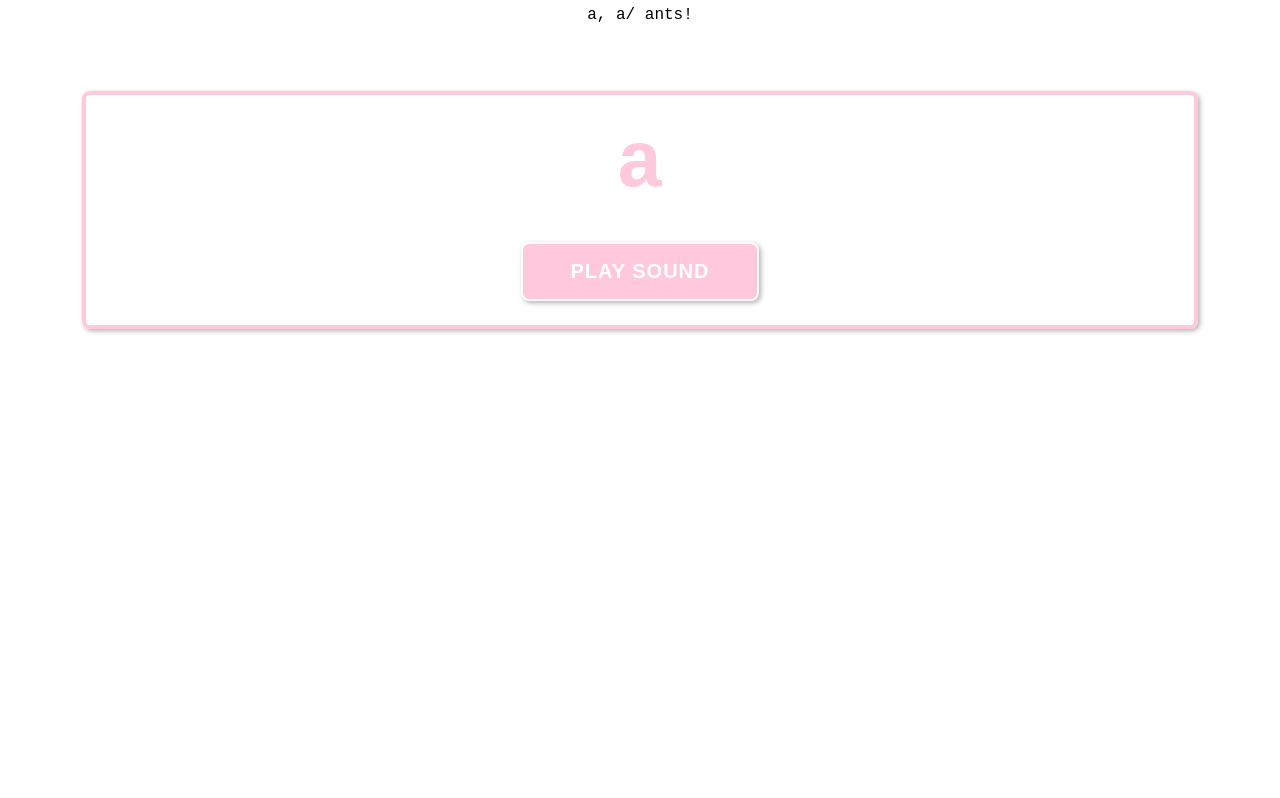
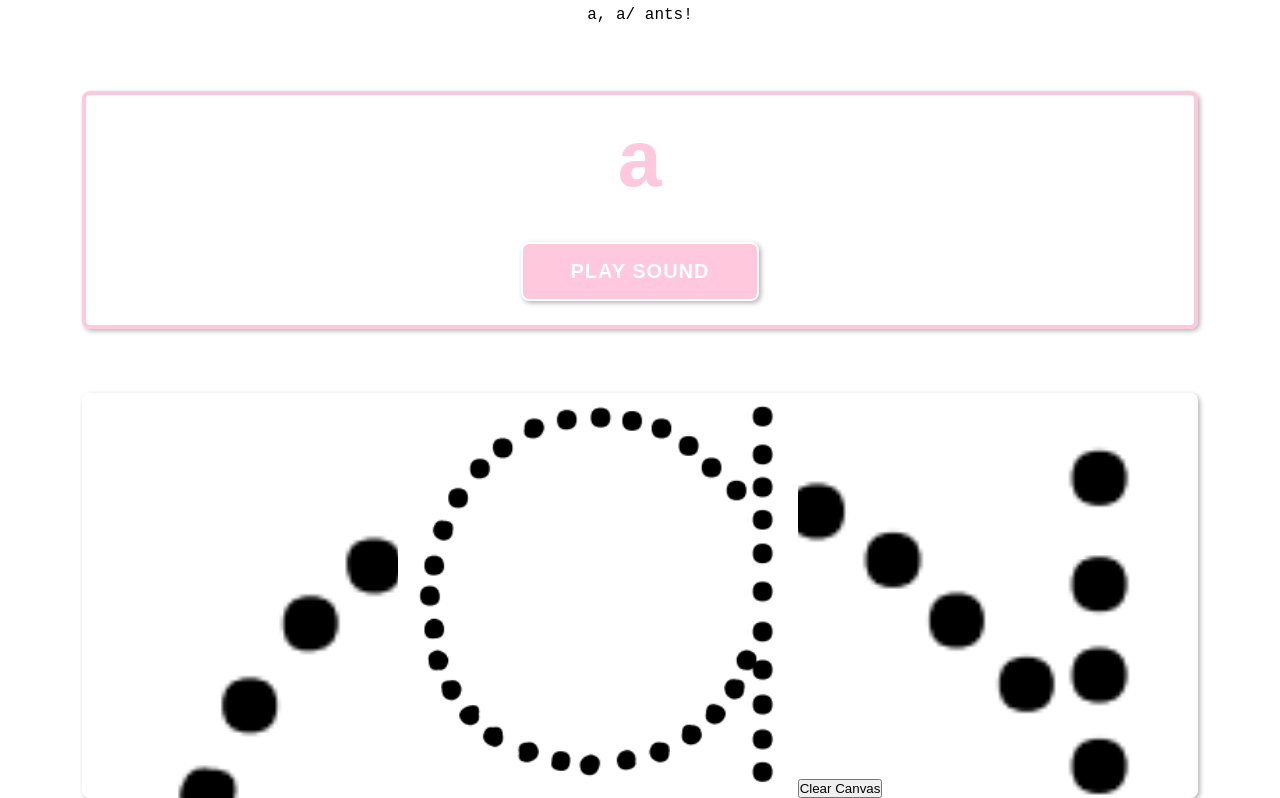
Before and after one commit to jake4369/my-learning, a Next.js app: page /English/Phonics/set-1/a in a window 1280 px wide. Shown: the part 1063-1861 px from the top of the page. Before the commit the page ends 1456 px from the top, so only its background shows below. Built offline with nearby package versions, Linux system fonts and the light colour scheme; a web font is replaced by a local one.

Commit message:
Pass color prop to canvas

```diff
--- a/app/English/Phonics/[set]/[letter]/page.jsx
+++ b/app/English/Phonics/[set]/[letter]/page.jsx
@@ -7,10 +7,10 @@ import letterData from "./../../../../../data/letters.json";
 
 import Flashcard from "@components/Phonics/Flashcards/Flashcard";
 
+import TracingComponent from "@components/TracingComponent";
+
 const page = () => {
   const { letter } = useParams();
-
-  // FLASHCARD
 
   return (
     <div className="letter-page">
@@ -39,6 +39,13 @@ const page = () => {
       </section>
 
       <Flashcard letter={letter} color={letterData[0][letter].color} />
+
+      <TracingComponent
+        letter={letter}
+        width={400}
+        height={400}
+        color={letterData[0][letter].color}
+      />
     </div>
   );
 };
```
